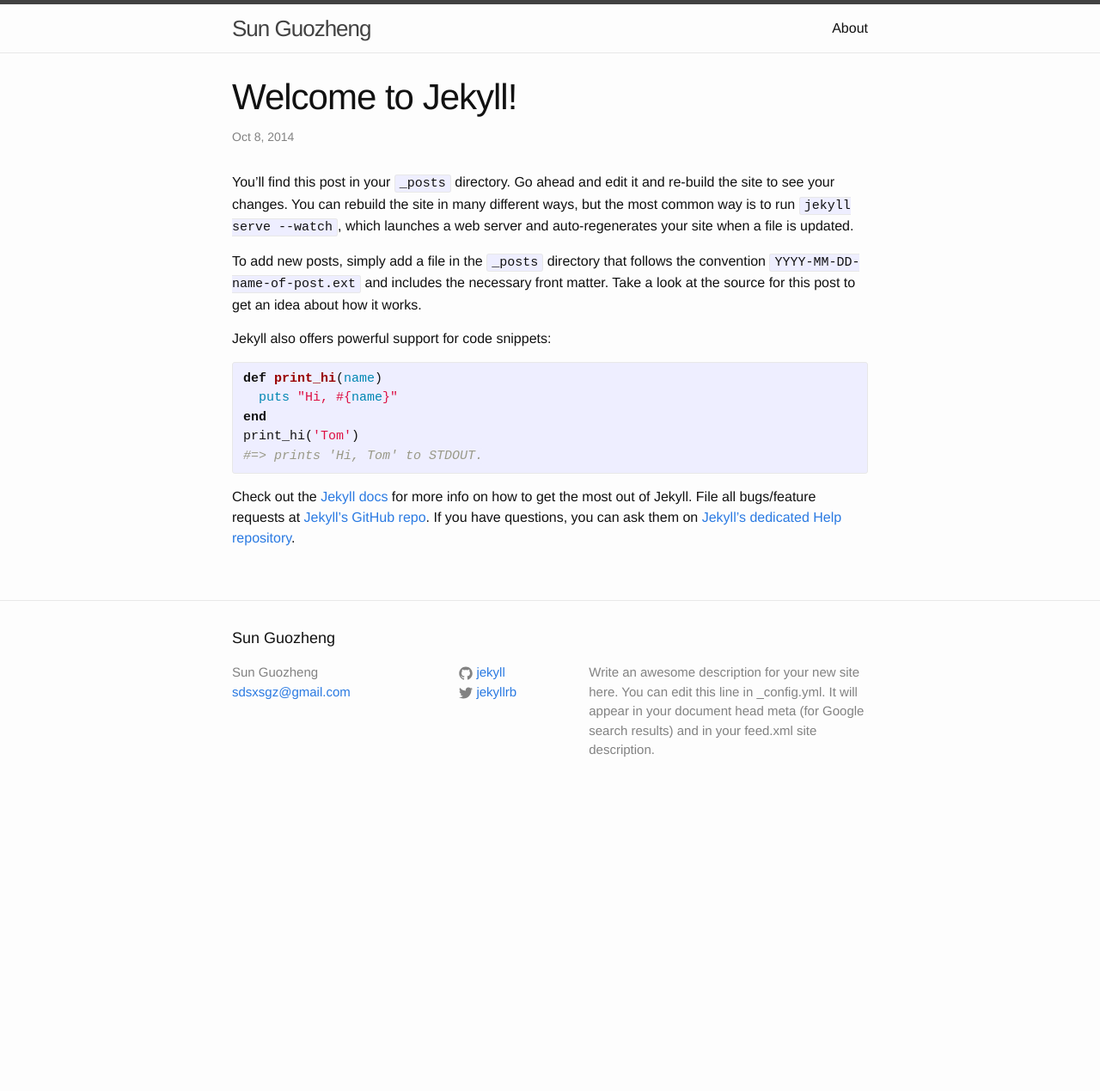
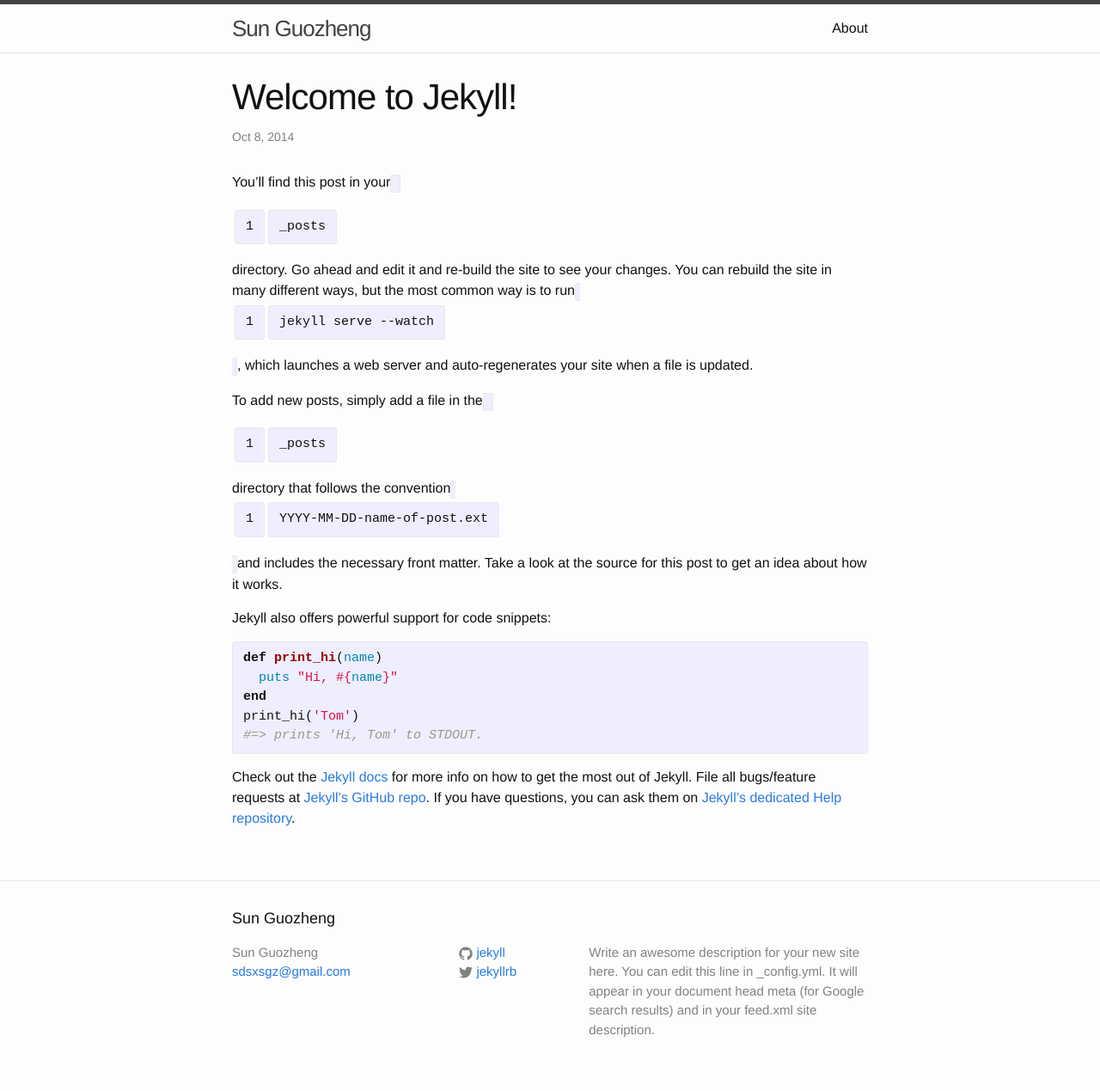
Before and after one commit to sungzh/blog, a Jekyll site: the page built from jekyll/_posts/2014-10-08-welcome-to-jekyll.markdown, in a window 1280 px wide. Shown: the whole page at 86% size. Built offline with Jekyll 4.4.1, drawn with Linux system fonts in a browser that asks for light colours; before the commit the page ends 944 px from its top, so only the background shows below that.

Commit message:
add markdown config

```diff
--- a/jekyll/_config.yml
+++ b/jekyll/_config.yml
@@ -19,3 +19,20 @@ destination: ./_site
 markdown: kramdown
 
 permalink: /:year-:month-:day-:title.html
+
+
+kramdown:
+  auto_ids: true,
+  footnote_nr: 1
+  entity_output: as_char
+  toc_levels: 1..6
+  use_coderay: true
+  input: GFM
+
+  coderay:
+    coderay_wrap: div
+    coderay_line_numbers: table
+    coderay_line_numbers_start: 1
+    coderay_tab_width: 4
+    coderay_bold_every: 10
+    coderay_css: style
```
